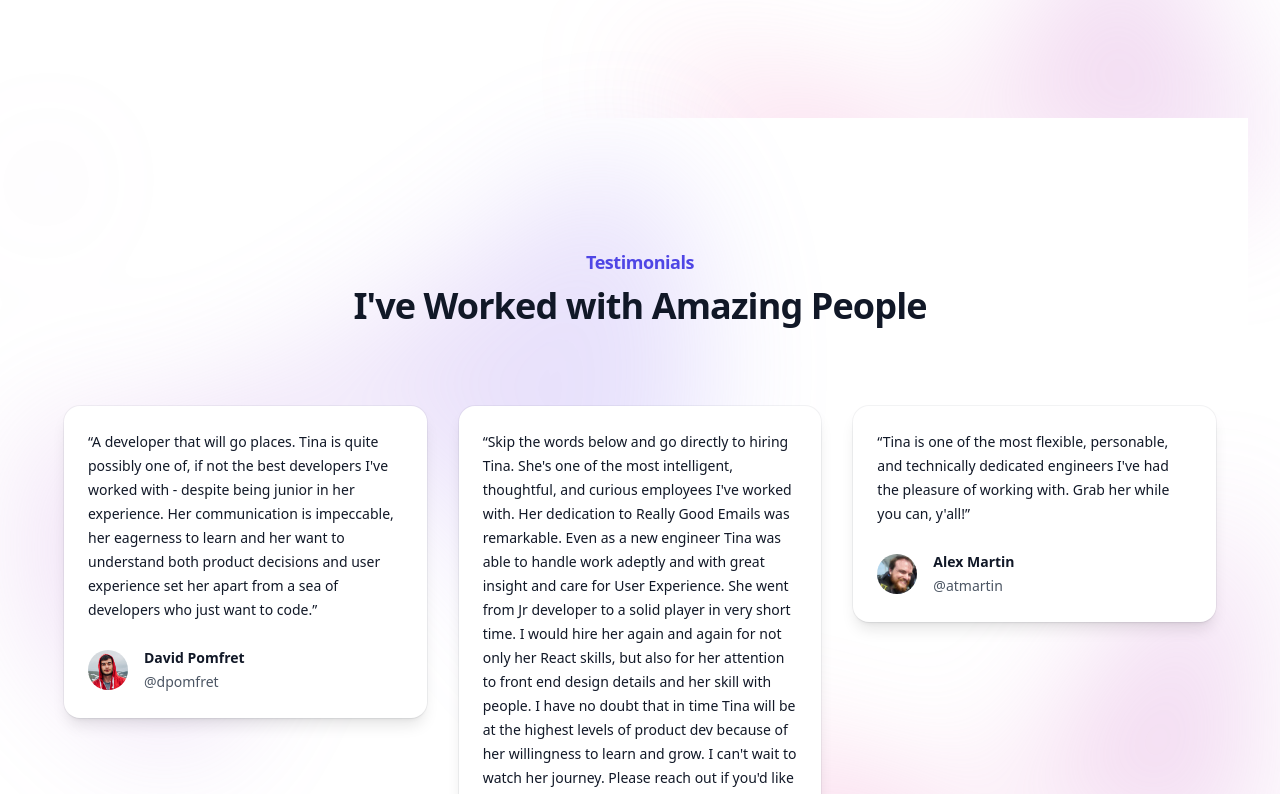
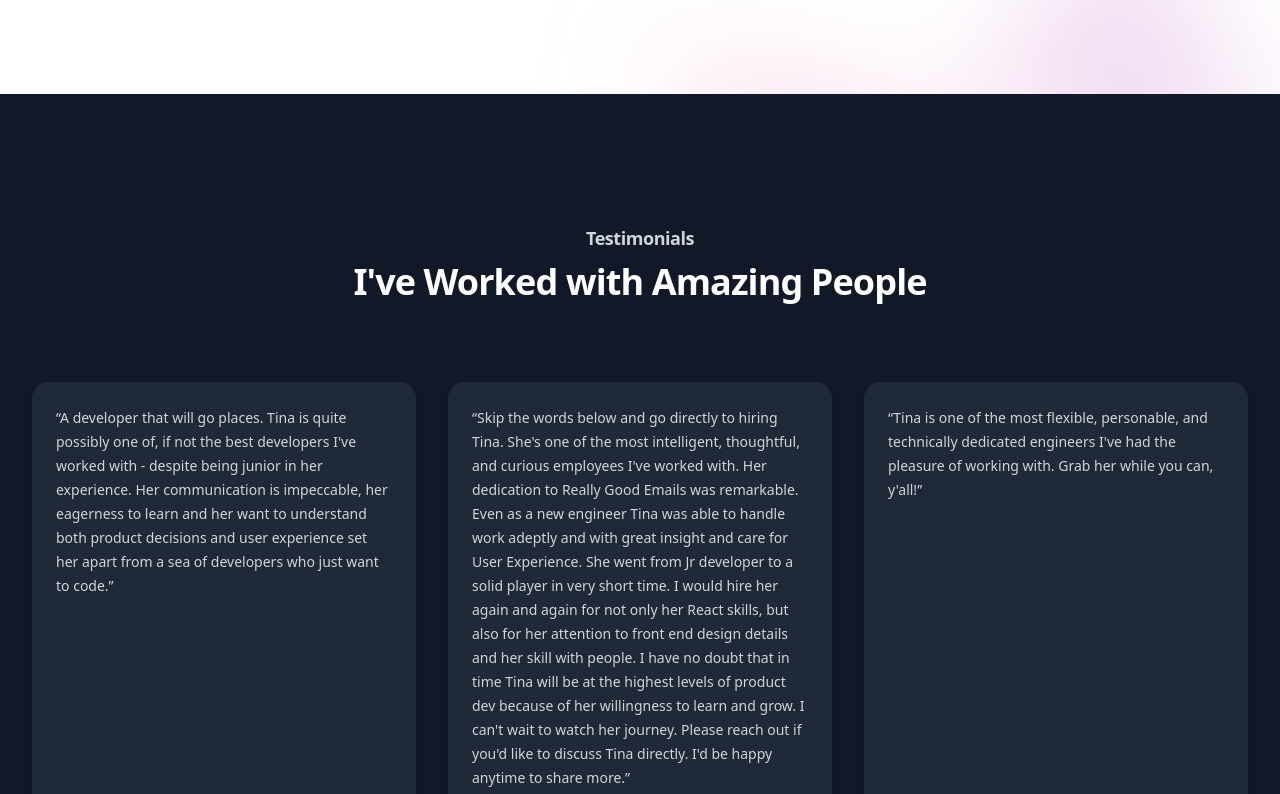
Before and after one commit to cguliuzza/tina-dev-site, a Next.js app: page / in a window 1280 px wide. Shown: the part 466-1260 px from the top of the page. Built offline with nearby package versions, Linux system fonts and the light colour scheme.

Commit message:
fix card height, style changes, separate about and testimonial components

```diff
--- a/app/page.tsx
+++ b/app/page.tsx
@@ -1,11 +1,13 @@
 import Hero from '../components/Hero'
 import About from '../components/About'
 import Contact from '../components/Contact'
+import Testimonials from '../components/Testimonials'
 
 export default function Page() {
   return (
     <div>
       <Hero />
+      <Testimonials />
       <About />
       <Contact />
     </div>
--- a/components/About.tsx
+++ b/components/About.tsx
@@ -1,6 +1,5 @@
 /* eslint-disable react/no-unescaped-entities */
 import type { Metadata } from 'next'
-import Testimonials from './Testimonials'
 
 export const metadata: Metadata = {
   title: 'About',
@@ -11,7 +10,6 @@ export default function About() {
   return (
     <div className="px-6 pt-6 lg:px-8">
       <section id="about">
-        <Testimonials />
         <div className="relative px-6 lg:px-8">
           <div className="mx-auto max-w-2xl py-32 sm:py-48 lg:py-24">
             <div className="text-left">
--- a/components/Testimonials.tsx
+++ b/components/Testimonials.tsx
@@ -1,6 +1,5 @@
+/* eslint-disable react/no-unescaped-entities */
 import Image from 'next/image'
-
-/* eslint-disable react/no-unescaped-entities */
 
 const testimonials = [
   [
@@ -37,14 +36,10 @@ const testimonials = [
   ],
 ]
 
-function classNames(...classes: string[]) {
-  return classes.filter(Boolean).join(' ')
-}
-
 export default function Testimonials() {
   return (
     <>
-      <div className="relative isolate bg-white pt-24 pb-32 sm:pt-32">
+      <div className="relative isolate bg-gray-900 pt-24 pb-32 sm:pt-32">
         <div className="absolute inset-x-0 top-1/2 -z-10 -translate-y-1/2 transform-gpu overflow-hidden opacity-30 blur-3xl">
           <svg
             viewBox="0 0 1313 771"
@@ -56,19 +51,6 @@ export default function Testimonials() {
               fill="url(#85a0eca5-25f1-4ab9-af84-4e2d8d9cdbf3)"
               d="M360.508 589.796 231.671 770.522 0 498.159l360.508 91.637 232.034-325.485c1.485 150.396 51.235 393.965 238.354 165.069C1064.79 143.261 1002.42-107.094 1171.72 46.97c135.44 123.252 148.51 335.641 138.11 426.428L971.677 339.803l24.062 411.461-635.231-161.468Z"
             />
-            <defs>
-              <linearGradient
-                id="85a0eca5-25f1-4ab9-af84-4e2d8d9cdbf3"
-                x1="1313.17"
-                x2="-88.881"
-                y1=".201"
-                y2="539.417"
-                gradientUnits="userSpaceOnUse"
-              >
-                <stop stopColor="#9089FC" />
-                <stop offset={1} stopColor="#FF80B5" />
-              </linearGradient>
-            </defs>
           </svg>
         </div>
         <div className="absolute inset-x-0 top-0 -z-10 flex transform-gpu overflow-hidden pt-32 opacity-25 blur-3xl sm:pt-40 xl:justify-end">
@@ -82,10 +64,10 @@ export default function Testimonials() {
         </div>
         <div className="mx-auto max-w-7xl px-6 lg:px-8">
           <div className="mx-auto max-w-xl text-center">
-            <h2 className="text-lg font-semibold leading-8 tracking-tight text-indigo-600">
+            <h2 className="text-lg font-semibold leading-8 tracking-tight text-gray-300">
               Testimonials
             </h2>
-            <p className="mt-2 text-3xl font-bold tracking-tight text-gray-900 sm:text-4xl">
+            <p className="mt-2 text-3xl font-bold tracking-tight text-white sm:text-4xl">
               I've Worked with Amazing People
             </p>
           </div>
@@ -96,23 +78,13 @@ export default function Testimonials() {
                 className="space-y-8 xl:contents xl:space-y-0"
               >
                 {columnGroup.map((column, columnIdx) => (
-                  <div
-                    key={columnIdx}
-                    className={classNames(
-                      (columnGroupIdx === 0 && columnIdx === 0) ||
-                        (columnGroupIdx === testimonials.length - 1 &&
-                          columnIdx === columnGroup.length - 1)
-                        ? 'xl:row-span-2'
-                        : 'xl:row-start-1',
-                      'space-y-8'
-                    )}
-                  >
+                  <div key={columnIdx} className="xl:row-span-2 flex space-y-8">
                     {column.map((testimonial) => (
                       <figure
                         key={testimonial.author.handle}
-                        className="rounded-2xl bg-white p-6 shadow-lg ring-1 ring-gray-900/5"
+                        className=" flex flex-col justify-between rounded-2xl bg-gray-800 p-6 shadow-lg ring-1 ring-gray-900/5"
                       >
-                        <blockquote className="text-gray-900">
+                        <blockquote className="text-gray-300">
                           <p>{`“${testimonial.body}”`}</p>
                         </blockquote>
                         <figcaption className="mt-6 flex items-center gap-x-4">
@@ -124,10 +96,10 @@ export default function Testimonials() {
                             height={37}
                           />
                           <div>
-                            <div className="font-semibold">
+                            <div className="font-semibold text-gray-300">
                               {testimonial.author.name}
                             </div>
-                            <div className="text-gray-600">{`@${testimonial.author.handle}`}</div>
+                            <div className="text-gray-400">{`@${testimonial.author.handle}`}</div>
                           </div>
                         </figcaption>
                       </figure>
```
